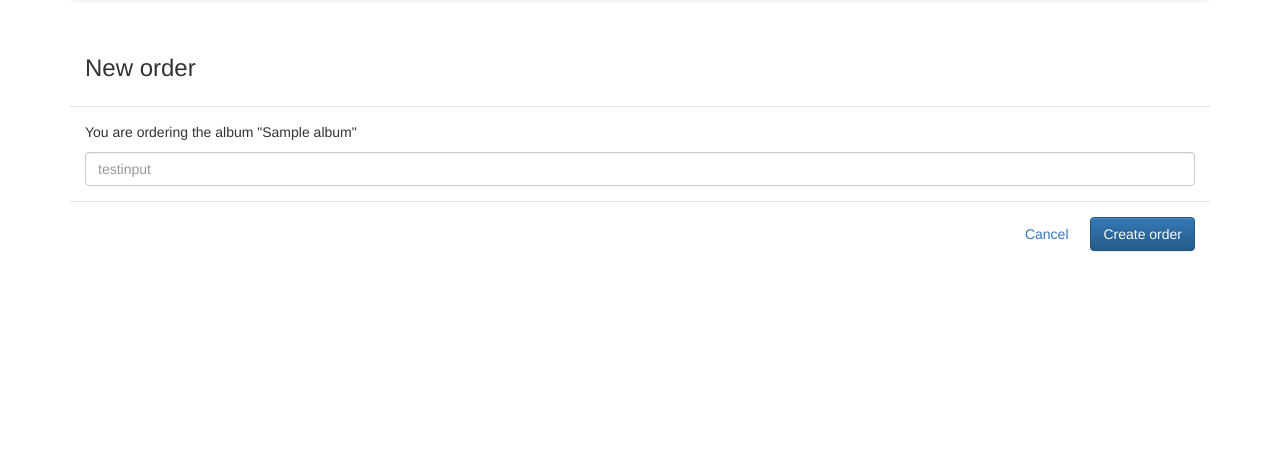
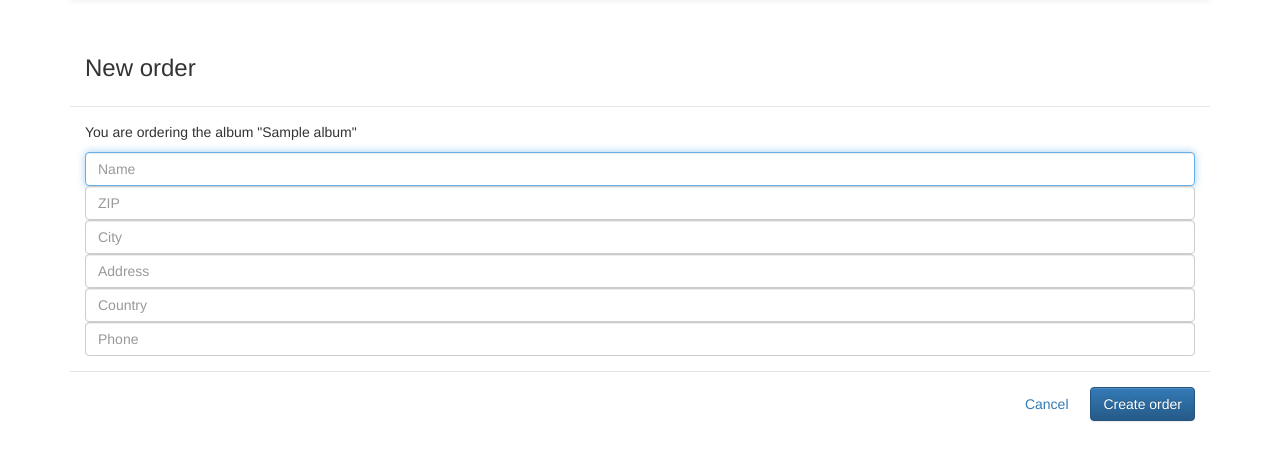
Before and after one commit to Nezz/photoalbumdev, a Django app: template project/templates/order_new.html in a window 1280 px wide. Shown: the part 52-513 px from the top of the page. Run offline with Django 3.2, Linux system fonts and the light colour scheme; the template is opened without the code that fills it: values that come from a table or form of the project are taken from there, others are empty; tables that the repository leaves empty hold one stand-in row (values such as "Sample post"); parts of the project's set-up code (start-up, migrations or seed data) failed here and were passed over; some libraries are stand-ins or nearby versions.

Commit message:
Order details

```diff
--- a/project/photoalbum/models.py
+++ b/project/photoalbum/models.py
@@ -42,6 +42,12 @@ class Photo(models.Model):
 
 class Order(models.Model):
     time_placed = models.TimeField()
+    details_name = models.CharField(blank=True, max_length=255, default="")
+    details_zip = models.CharField(blank=True, max_length=8, default="")
+    details_city = models.CharField(blank=True, max_length=255, default="")
+    details_address = models.CharField(blank=True, max_length=255, default="")
+    details_country = models.CharField(blank=True, max_length=255, default="")
+    details_phone = models.CharField(blank=True, max_length=255, default="")
     payment_ref = models.IntegerField(null=True)
     album = models.ForeignKey('Album')
     owner = models.ForeignKey(User)
--- a/project/photoalbum/renderers/order_renderers.py
+++ b/project/photoalbum/renderers/order_renderers.py
@@ -31,7 +31,6 @@ def orderitem_view(request, order, paymentStatus):
     c = {"order" : order, "message" : message}
     c.update(csrf(request))
 
-    #checksum - for the payment
     if (order.payment_ref is None):
         checksum = get_payment_checksum(order.pk)
         c.update({"checksum" : checksum})
--- a/project/templates/order.html
+++ b/project/templates/order.html
@@ -2,8 +2,10 @@
 {% block title %}Order #{{order.pk}}{% endblock %}
 {% block panelTitle %}Order #{{order.pk}}{% endblock %}
 {% block contentPanel %}
-{{order.time_placed}}
-
+<h3>Details</h3>
+<p>Name: {{order.details_name}}</p>
+<p>Address: {{order.zip}} {{order.city}} {{order.address}}, {{order.country}}</p>
+<p>Phone: {{order.phone}}</p>
 {% if message %}
 <p>{{message}}</p>
 {% elif order.payment_ref %}
--- a/project/templates/order_new.html
+++ b/project/templates/order_new.html
@@ -6,15 +6,25 @@
 
 <div class="modal-body">
     <p>You are ordering the album "{{ album.name }}"</p>
-    <input type="text" class="form-control" placeholder="testinput" id="test">
+    <input type="text" class="form-control" placeholder="Name" id="nameinput" required autofocus>
+    <input type="text" class="form-control" placeholder="ZIP" id="zipinput" required>
+    <input type="text" class="form-control" placeholder="City" id="cityinput" required>
+    <input type="text" class="form-control" placeholder="Address" id="addressinput" required>
+    <input type="text" class="form-control" placeholder="Country" id="countryinput" required>
+    <input type="text" class="form-control" placeholder="Phone" id="phoneinput" required>
 </div>
 
 <div class="modal-footer">
     <a href="{% if request.is_ajax %}#{% else %}{% url 'albumitem' album_id=album.guid %}{% endif %}" class="btn" data-dismiss="modal">Cancel</a>
-    <a href="#" class="btn btn-primary" data-dismiss="modal" onclick="submitForm('order{{album.guid}}', { '#test' : $('#testinput').val() })">Create order</a>
+    <a href="#" class="btn btn-primary" data-dismiss="modal" onclick="submitForm('order{{album.guid}}', { '#name' : $('#nameinput').val(), '#zip' : $('#zipinput').val(), '#city' : $('#cityinput').val(), '#address' : $('#addressinput').val(), '#country' : $('#countryinput').val(), '#phone' : $('#phoneinput').val() })">Create order</a>
 </div>
 
 <form role="form" action="{% url 'ordernew' album_id=album.guid %}" method="post" id="order{{album.guid}}">{% csrf_token %}
-    <input type="hidden" name="testname" id="test"/>
+    <input type="hidden" name="name" id="name"/>
+    <input type="hidden" name="zip" id="zip"/>
+    <input type="hidden" name="city" id="city"/>
+    <input type="hidden" name="address" id="address"/>
+    <input type="hidden" name="country" id="country"/>
+    <input type="hidden" name="phone" id="phone"/>
 </form>
 {% endblock %}
```
Also changed, not shown: project/photoalbum/handlers/order_handlers.py (+9 -1 lines), project/templates/order_list.html (line endings or trailing spaces).
